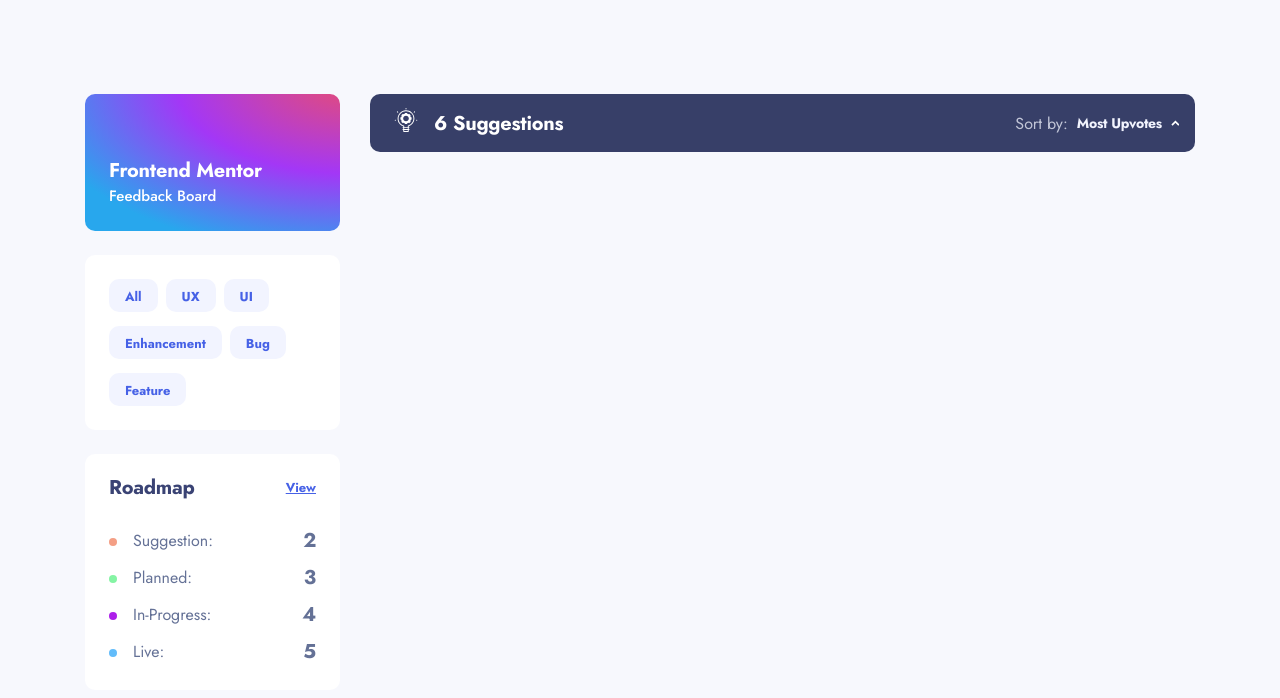
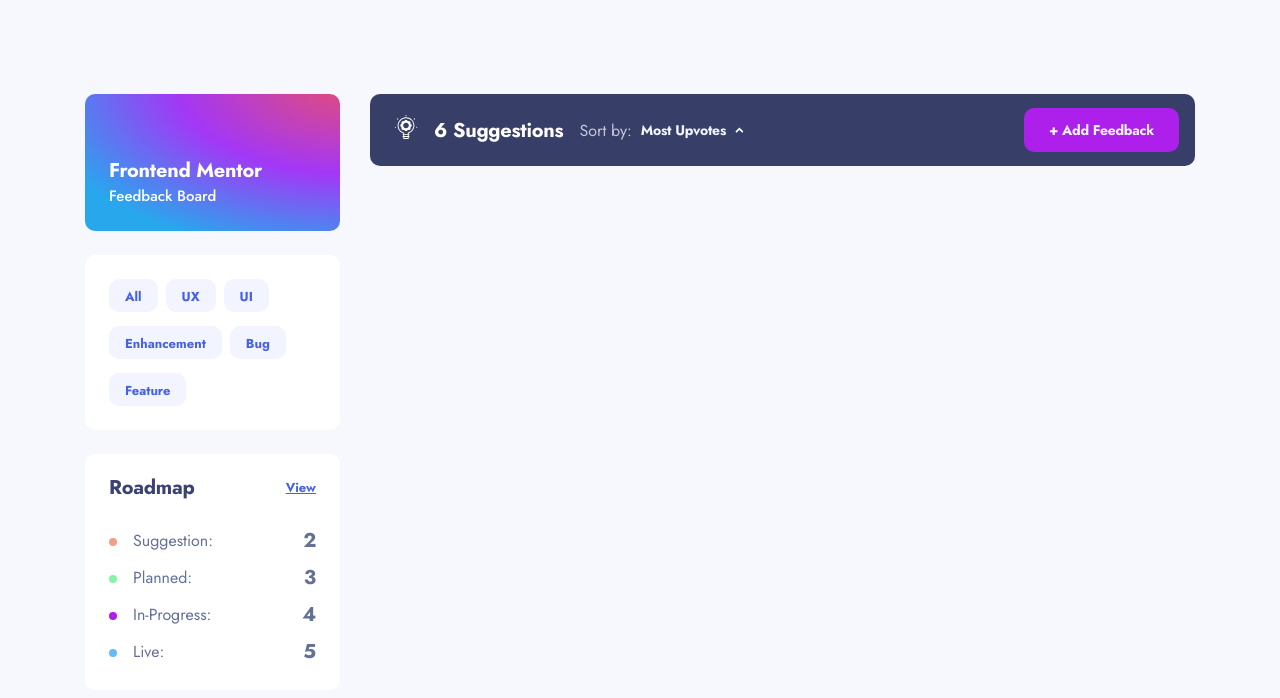
Before and after one commit to SukhrobQodirov/my-product, a React (Create React App) app: page / in a window 1280 px wide. Shown: the top 698 px of the page. Built offline with nearby package versions, Linux system fonts and the light colour scheme.

Commit message:
navigation bar and filter cards are builded

```diff
--- a/src/components/add-feedback-btn/add-feedback-btn.js
+++ b/src/components/add-feedback-btn/add-feedback-btn.js
@@ -1,8 +1,9 @@
 import { Link } from "react-router-dom";
+import './add-feedback-btn.scss';
 
-function AddFeedbackBtn({path, ...props}) {
+function AddFeedbackBtn({path, className="", ...props}) {
   return(
-    <Link to={path} {...props}>
+    <Link to={path} className={`add-feedback-btn ${className}`} {...props}>
       + Add Feedback
     </Link>
   )
--- /dev/null
+++ b/src/components/add-feedback-btn/add-feedback-btn.scss
@@ -0,0 +1,11 @@
+@import "../../scss/mixins";
+
+.add-feedback-btn {
+  @include jost-700;
+  padding: 12px 25px;
+  font-size: 14px;
+  color: #F2F4FE;
+  background: #ad1fea;
+  border-radius: 10px;
+  border: none;
+}
--- a/src/components/header/header.js
+++ b/src/components/header/header.js
@@ -1,8 +1,8 @@
 import { Link } from "react-router-dom";
 import Logo from "../../assets/img/logo.svg";
 import "./header.scss";
-import Container from "../container/container";
 import SelectSort from "../select-sort/select-sort";
+import AddFeedbackBtn from "../add-feedback-btn/add-feedback-btn";
 
 function Header() {
   return (
@@ -12,9 +12,10 @@
           <img className="header__logo" src={Logo} alt="Logo Icon" width="24px" height="24px" />
         </Link>
         <h1 className="header__title">6 Suggestions</h1>
+        <SelectSort/>
       </div>
       <div className="header__inner">
-        <SelectSort/>
+        <AddFeedbackBtn to='/' className="header__btn" />
       </div>
     </header>
   );
```
